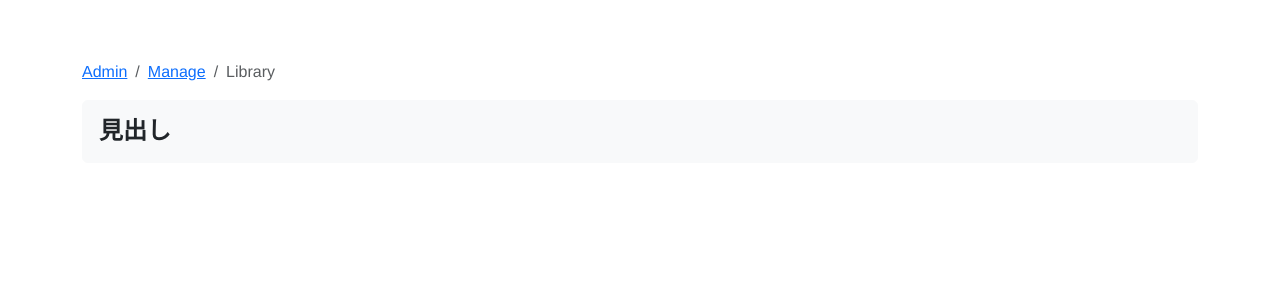
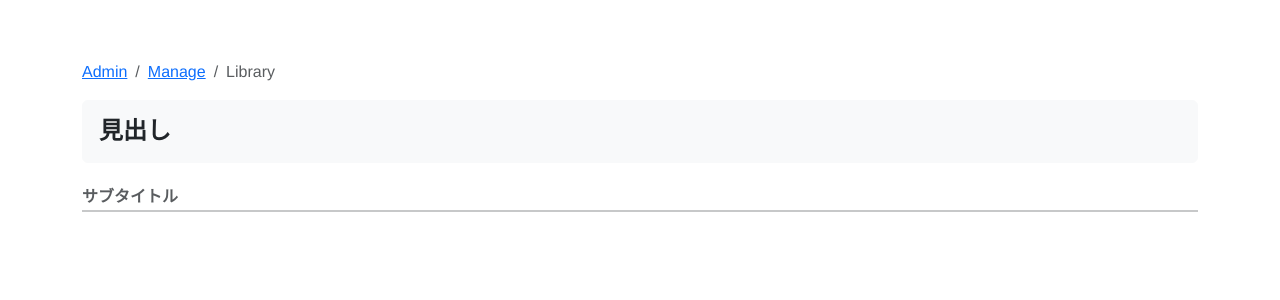
Before and after one commit to rngs/learn-vue, a Vue app in the folder vue-sample/: page / in a window 1280 px wide. Shown: the top 300 px of the page. Built offline with nearby package versions, Linux system fonts and the light colour scheme.

Commit message:
サブタイトルを追加

```diff
--- /dev/null
+++ b/vue-sample/src/pages/common/snipets/titles/Subtitle.vue
@@ -0,0 +1,19 @@
+<template>
+        <b-card
+            no-body
+            bg-variant="transparent"
+            text-variant="dark"
+            class="my-4 border-0"
+        >
+            <b-card-body class="d-flex p-0">
+                <b-card-sub-title :sub-title="label" class="m-0 fw-bold" />
+            </b-card-body>
+            <hr class="m-0 mt-1 border-2"/>
+        </b-card>
+</template>
+
+<script>
+    export default {
+        props: ["label"]
+    };
+</script>
--- a/vue-sample/src/pages/contents/Conditions.vue
+++ b/vue-sample/src/pages/contents/Conditions.vue
@@ -1,14 +1,18 @@
 <template>
     <div>
         <Title label="見出し"/>
+        <Subtitle label="サブタイトル"/>
     </div>
 </template>
 
 <script>
-    import Title from "../common/snipets/titles/Title";
+    import Subtitle from "../common/snipets/titles/Subtitle";
+import Title from "../common/snipets/titles/Title";
+
     export default {
         components: {
-            Title
+            Title,
+            Subtitle
         }
     };
 </script>
```
